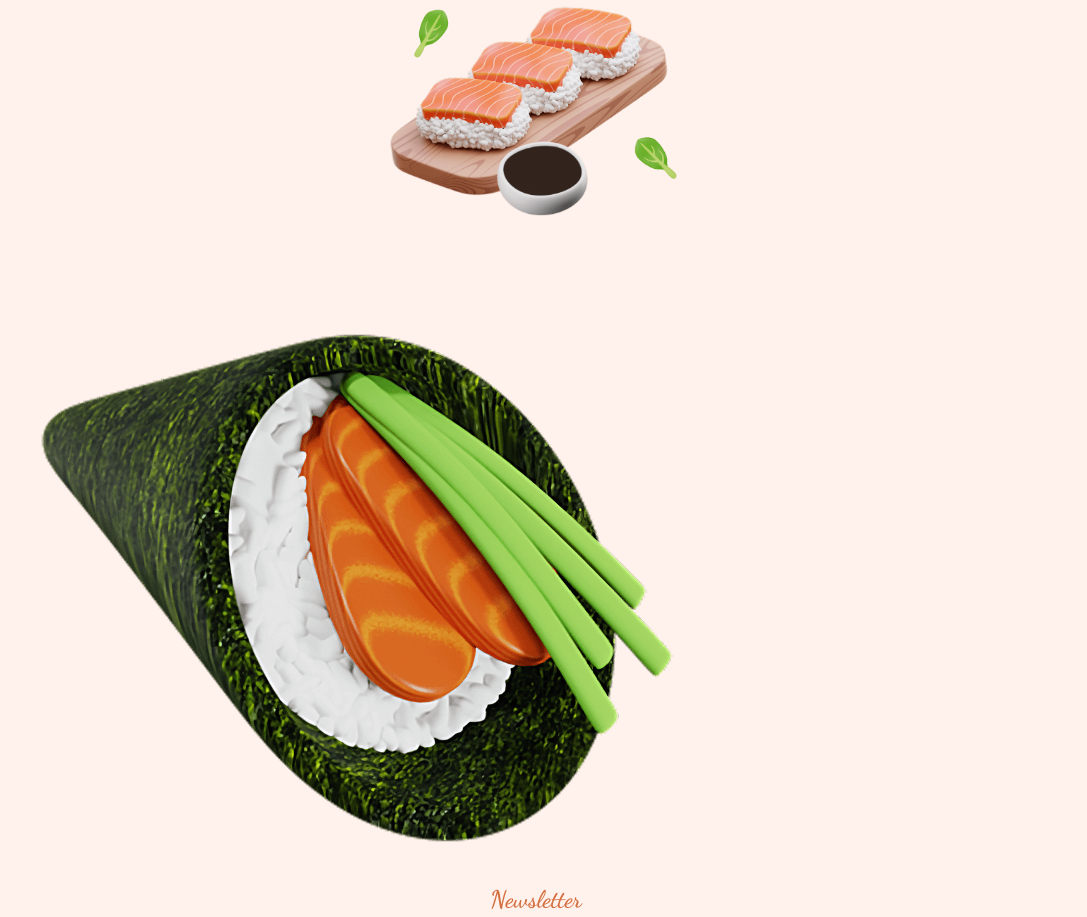
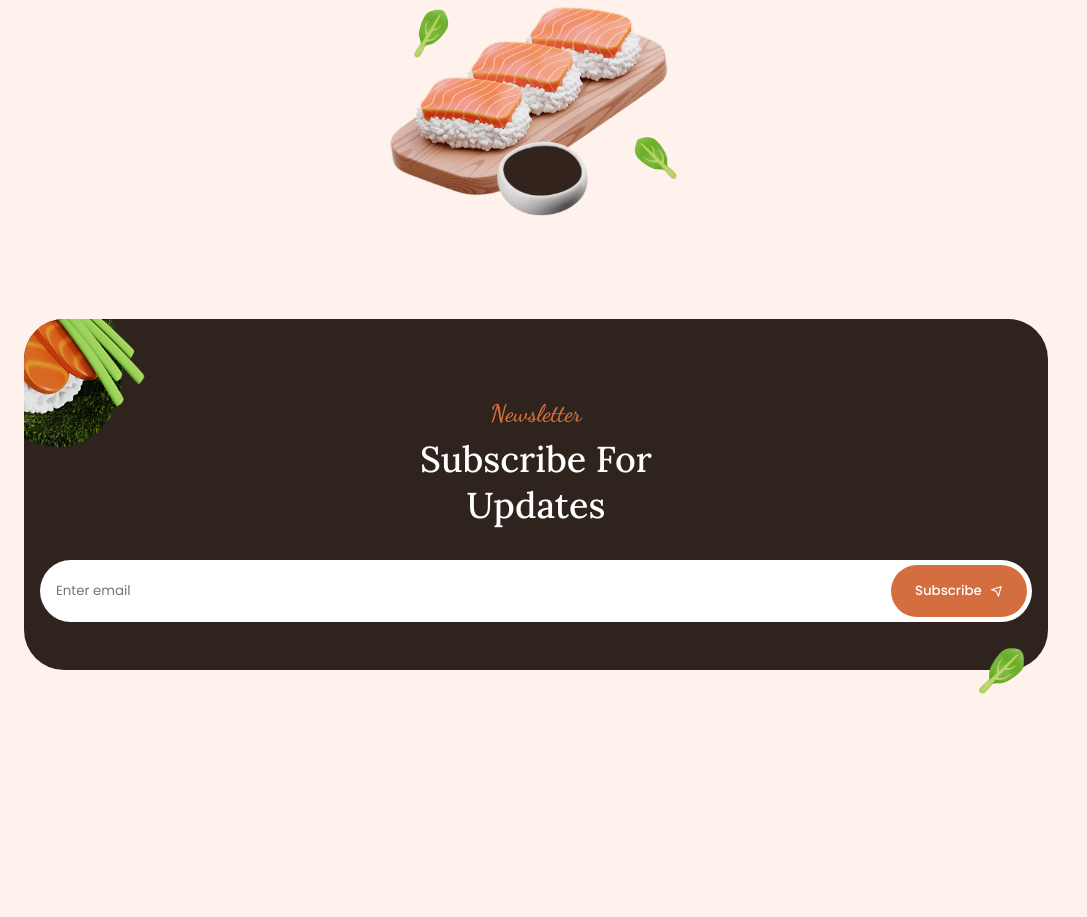
Before and after one commit to marcossnikel/sushi_restaurant_page, a plain HTML site: page index.html in a window 1280 px wide. Shown: the part 2850-3767 px from the top of the page, without its empty margins (0-1087 px from the left). After the commit the page ends 3568 px from the top, so only its background shows below. Drawn offline with nearby package versions, Linux system fonts and the light colour scheme.

Commit message:
feat: adding styling to the newsletter section

```diff
--- a/assets/css/styles.css
+++ b/assets/css/styles.css
@@ -489,8 +489,62 @@ img {
 }
 
 /*=============== NEWSLETTER ===============*/
+.newsletter__container{
+  position: relative;
+}
 
+.newsletter__content{
+  position: relative;
+  background-color: hsl(19,24%,15%);
+  border-radius:2.5rem;
+  padding: 5rem 1rem 3rem;
+  text-align: center;
+  overflow: hidden;
+  margin-bottom: 2rem;
+}
 
+.newsletter__img{
+  width: 250px;
+  position: absolute;
+  top: -4.5rem;
+  left: -8rem;
+}
+
+.newsletter__data .section__title{
+  color: #fff;
+  margin-bottom: 2rem;
+}
+
+.newsletter__form{
+  background-color: #fff;
+  padding: 5px 5px 5px 16px;
+  border-radius: 4rem;
+  display: flex;
+  column-gap: .5rem
+}
+
+.newsletter__input,
+.newsletter__button{
+  font-family: var(--body-font);
+  border: none;
+  outline: none;
+}
+
+.newsletter__input{
+  width: 90%;
+  color: var(--text-color);
+}
+
+.newsletter__button{
+  cursor: pointer;
+}
+.newsletter__spinach{
+  width: 30px;
+  position: absolute;
+  right: 2rem;
+  bottom: -2rem;
+  transform: rotate(45deg)
+}
 /*=============== FOOTER ===============*/
 
 
```
